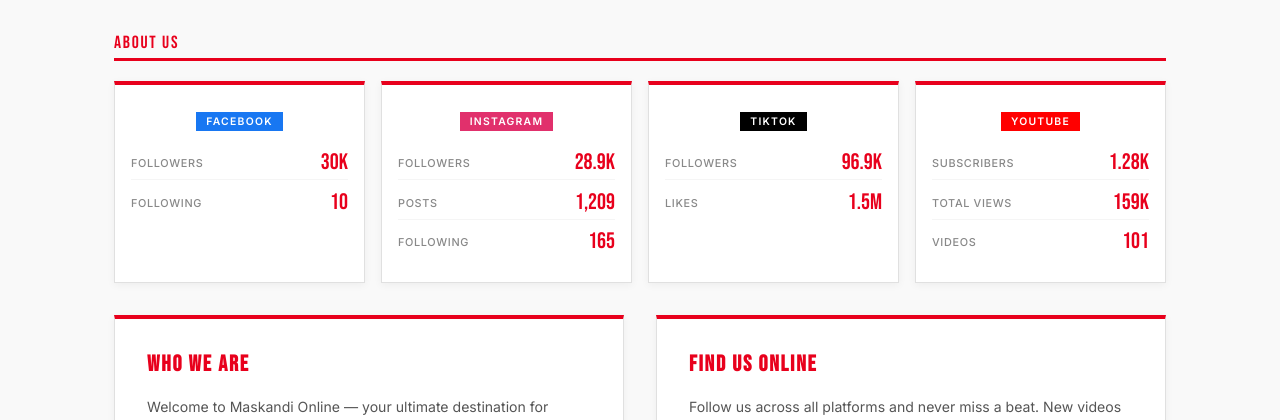
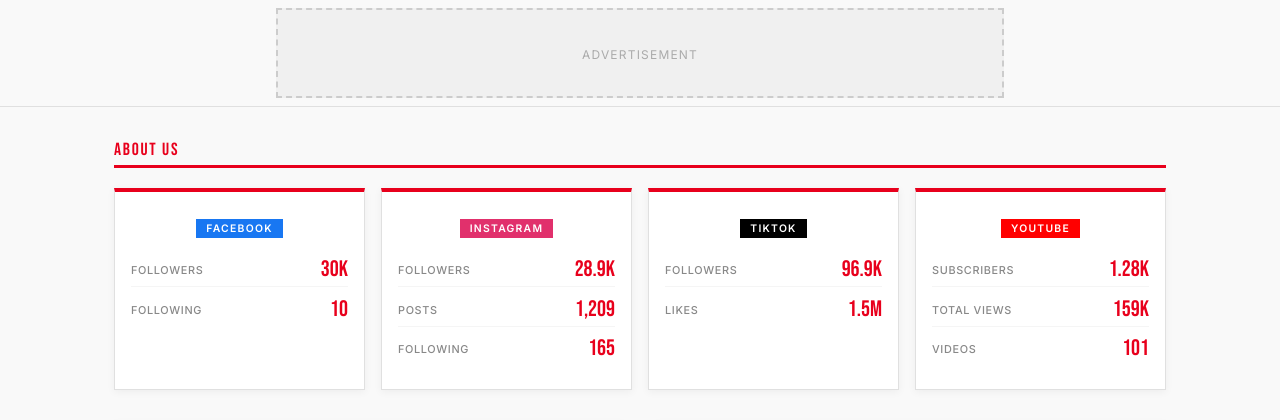
Before and after one commit to ayandamkhwanazi27-lang/maskandi-online, a Flask app: page /about in a window 1280 px wide. Shown: the part 182-602 px from the top of the page. Run offline with Flask 3, Linux system fonts and the light colour scheme.

Commit message:
Update base.html

```diff
--- a/templates/base.html
+++ b/templates/base.html
@@ -293,6 +293,14 @@
   </nav>
 </header>
 
+<!-- TOP BANNER AD -->
+<div style="background:#f9f9f9;border-bottom:1px solid #E0E0E0;padding:0.5rem;text-align:center;">
+  <!-- Google AdSense Banner Ad — paste your AdSense code here when approved -->
+  <div style="display:inline-block;background:#f0f0f0;border:2px dashed #ccc;width:728px;max-width:100%;height:90px;line-height:90px;color:#aaa;font-size:0.75rem;letter-spacing:0.1em;text-transform:uppercase;">
+    Advertisement
+  </div>
+</div>
+
 {% block content %}{% endblock %}
 
 <!-- Subscribe Banner -->
@@ -321,6 +329,8 @@
       <a href="/artists">Artists</a>
       <a href="/events">Events</a>
       <a href="/about">About Us</a>
+      <a href="/contact">Contact</a>
+      <a href="/privacy">Privacy Policy</a>
     </div>
     <div class="footer-col">
       <h4>Follow Us</h4>
```
